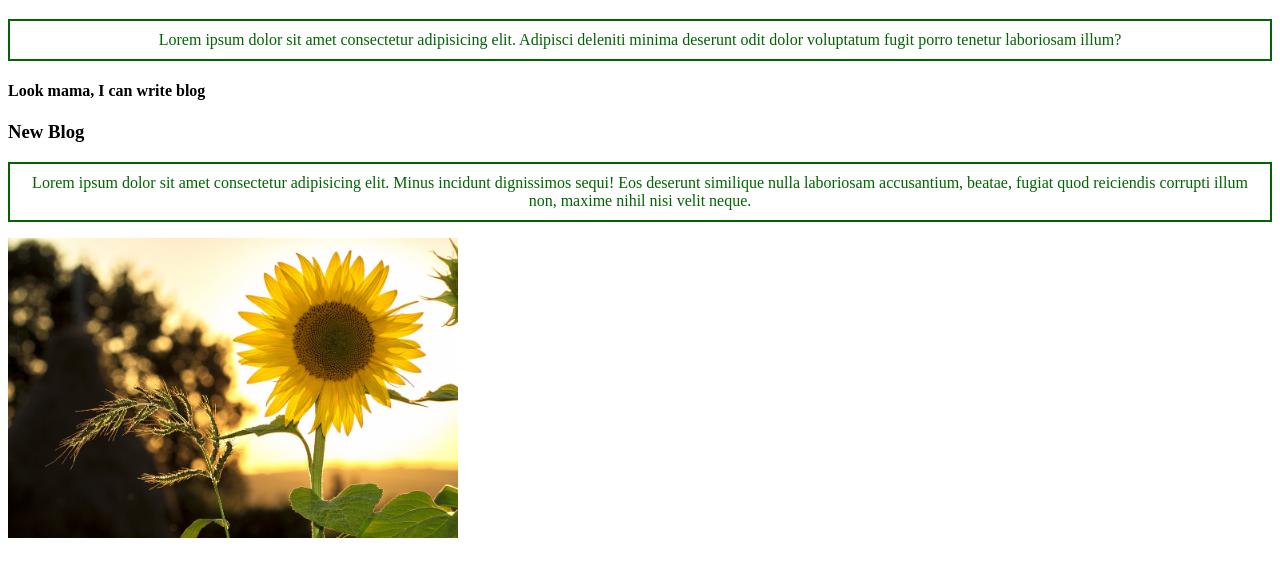
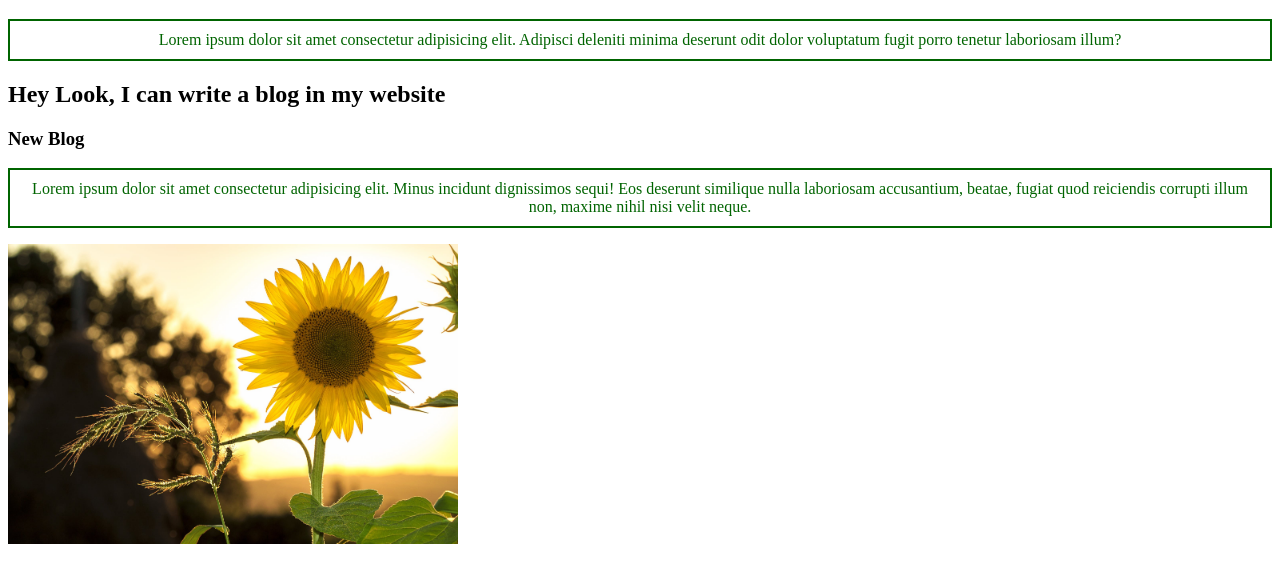
Before and after one commit to robiulXhasan/first-wesite, a plain HTML site: page index.html in a window 1280 px wide. Shown: the part 85-668 px from the top of the page. Drawn offline with Linux system fonts and the light colour scheme.

Commit message:
h2 tag added

```diff
--- a/index.html
+++ b/index.html
@@ -34,7 +34,7 @@
     <p>Lorem ipsum dolor sit amet consectetur adipisicing elit. Adipisci deleniti minima deserunt odit dolor voluptatum
         fugit porro tenetur laboriosam illum?</p>
     <div>
-        <h4>Look mama, I can write blog </h4>
+        <h2>Hey Look, I can write a blog in my website </h2>
         <h3>New Blog</h3>
         <p>
             Lorem ipsum dolor sit amet consectetur adipisicing elit. Minus incidunt dignissimos sequi! Eos deserunt
```
